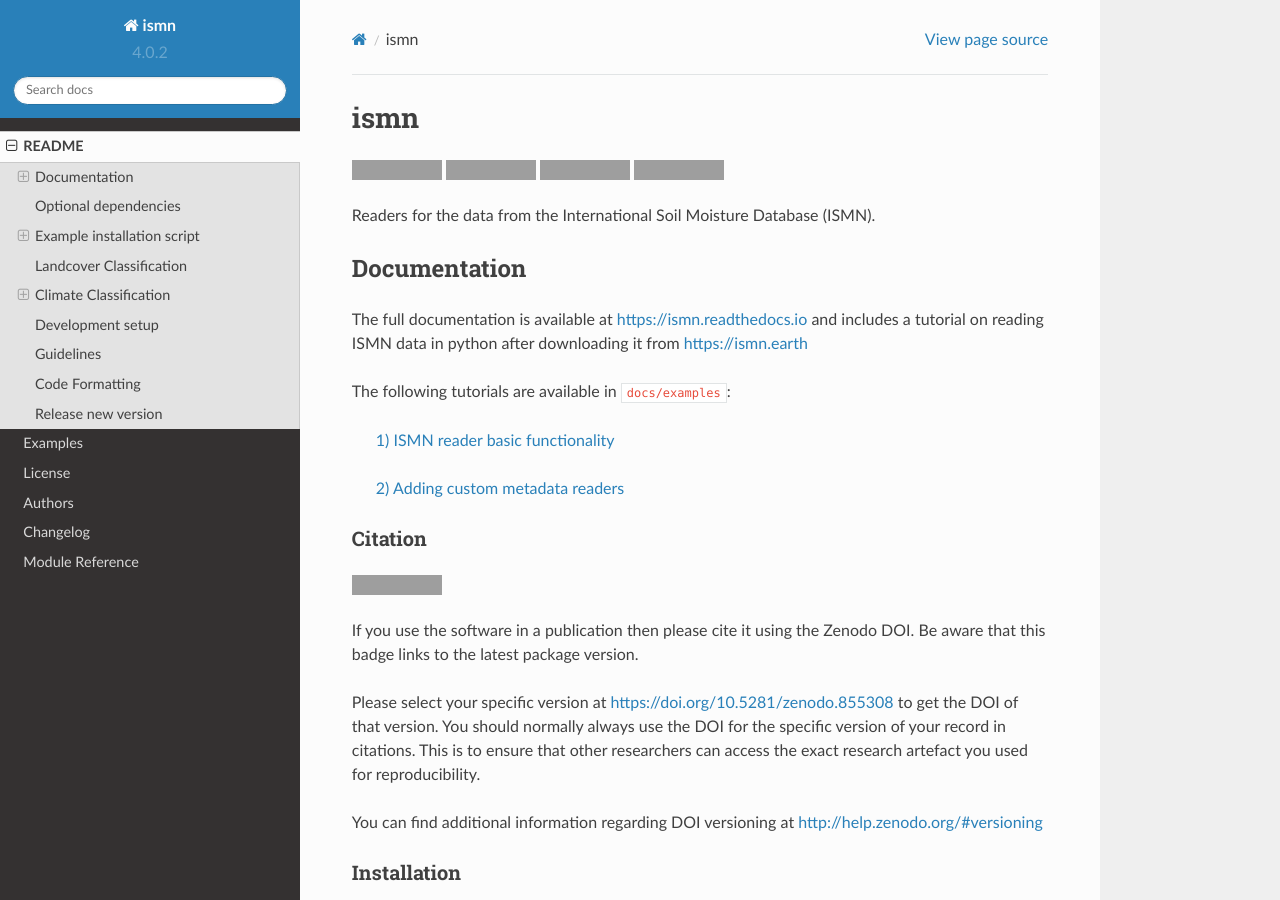
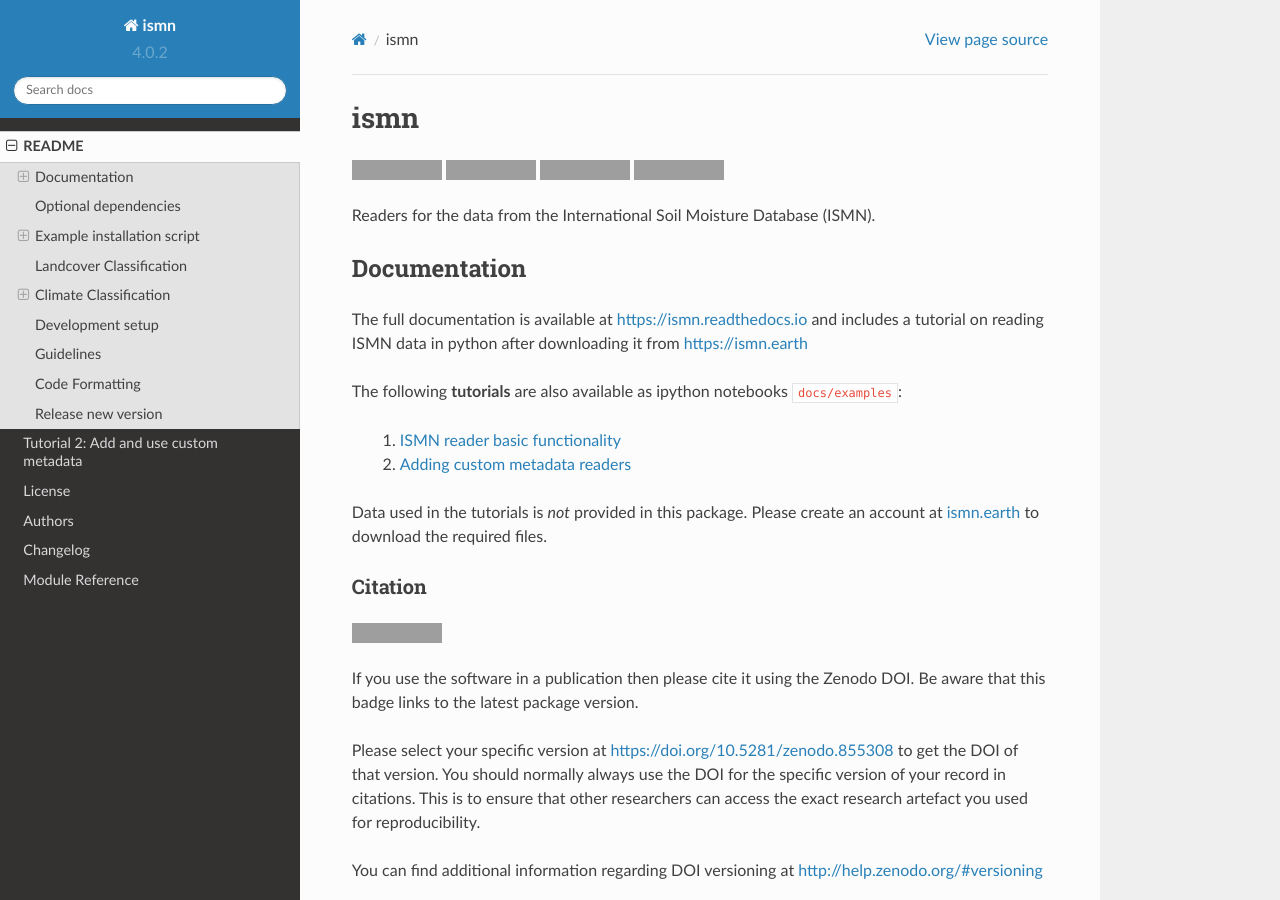
Before and after one commit to TUW-GEO/ismn, a Sphinx documentation site: the page built from docs/readme.rst, in a window 1280 px wide and 900 px high, cut to the strip 0-900 px from the top of the window. Built offline with Sphinx 7.4.7 and the Read the Docs theme 2.0.0, drawn with Linux system fonts in a browser that asks for light colours; pages that are not in the unit, such as notebooks, are missing from menus; grey boxes are pictures that could not be loaded.

Commit message:
Update docs

```diff
--- a/README.rst
+++ b/README.rst
@@ -23,12 +23,13 @@ The full documentation is available at https://ismn.readthedocs.io and includes
 a tutorial on reading ISMN data in python after downloading it from
 https://ismn.earth
 
+The following **tutorials** are also available as ipython notebooks ``docs/examples``:
 
-The following tutorials are available in ``docs/examples``:
+ #. `ISMN reader basic functionality <https://ismn.readthedocs.io/en/latest/examples/interface.html>`_
+ #. `Adding custom metadata readers <https://ismn.readthedocs.io/en/latest/examples/custom_meta.html>`_
 
- `1) ISMN reader basic functionality <https://ismn.readthedocs.io/en/latest/examples/interface.html>`_
-
- `2) Adding custom metadata readers <https://ismn.readthedocs.io/en/latest/examples/custom_meta.html>`_
+Data used in the tutorials is *not* provided in this package. Please create an account at `ismn.earth <https://ismn.earth/en/>`_
+to download the required files.
 
 Citation
 ========
--- a/docs/index.rst
+++ b/docs/index.rst
@@ -4,7 +4,8 @@
    :glob:
 
    README <readme>
-   Examples <examples/index>
+   Tutorial 1: Reading ISMN Data <examples/interface>
+   Tutorial 2: Add and use custom metadata <examples/custom_meta>
    License <license>
    Authors <authors>
    Changelog <changelog>
```
Also changed, not shown: docs/examples/index.rst (deleted, +0 -11 lines).
